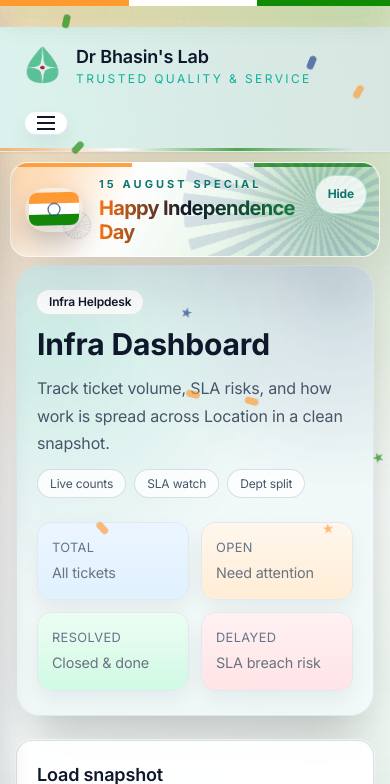
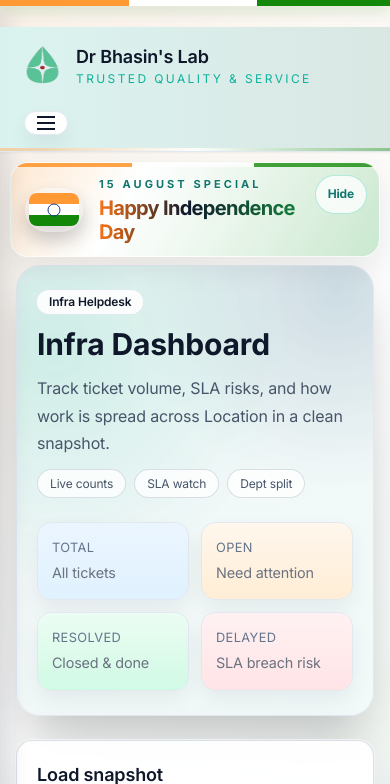
Before and after one commit to Sahil-GitH-pbpl/Hiccup-it_ticket, a Python web app: template app/templates/infra/dashboard.html in a window 390 px wide. Shown: the top 784 px of the page. Run offline with Jinja, Linux system fonts and the light colour scheme; the template is opened without the code that fills it, so the values that code supplies are empty; some libraries are stand-ins or nearby versions.

Commit message:
Optimize Independence Day theme

```diff
--- a/app/static/css/independence.css
+++ b/app/static/css/independence.css
@@ -8,17 +8,12 @@
 html.independence-theme,
 body.independence-theme {
   background:
-    radial-gradient(circle at 10% 0%, rgba(255, 153, 51, 0.24), transparent 34%),
-    radial-gradient(circle at 92% 4%, rgba(19, 136, 8, 0.2), transparent 34%),
-    linear-gradient(180deg, rgba(255, 248, 238, 0.82), rgba(255, 255, 255, 0.55) 38%, rgba(237, 252, 245, 0.78)),
+    linear-gradient(135deg, rgba(255, 153, 51, 0.1), rgba(255, 255, 255, 0.7) 42%, rgba(19, 136, 8, 0.09)),
     #f8fafc !important;
-  background-attachment: fixed;
 }
 
 body.independence-theme .relative.isolate.min-h-screen {
-  background:
-    linear-gradient(120deg, rgba(255, 153, 51, 0.08), transparent 38%, rgba(19, 136, 8, 0.08)),
-    radial-gradient(circle at 50% 8%, rgba(26, 60, 139, 0.07), transparent 26%);
+  background: transparent;
 }
 
 .independence-theme::before {
@@ -34,8 +29,7 @@ body.independence-theme .relative.isolate.min-h-screen {
     var(--india-white) 33% 66%,
     var(--india-green) 66% 100%
   );
-  box-shadow: 0 8px 30px rgba(19, 136, 8, 0.24);
-  animation: independence-top-glow 3.5s ease-in-out infinite;
+  box-shadow: 0 4px 14px rgba(19, 136, 8, 0.12);
 }
 
 .independence-theme header {
@@ -49,24 +43,13 @@ body.independence-theme .relative.isolate.min-h-screen {
 }
 
 .independence-theme header::after {
-  z-index: -1;
-}
-
-.independence-theme header::after {
   content: "";
   position: absolute;
   inset: auto -10% 0 -10%;
   height: 3px;
+  z-index: -1;
   pointer-events: none;
-  background: linear-gradient(
-    90deg,
-    transparent,
-    rgba(255, 153, 51, 0.7),
-    rgba(255, 255, 255, 0.95),
-    rgba(19, 136, 8, 0.7),
-    transparent
-  );
-  animation: independence-ribbon 6s linear infinite;
+  background: linear-gradient(90deg, rgba(255, 153, 51, 0.5), rgba(255, 255, 255, 0.9), rgba(19, 136, 8, 0.5));
 }
 
 .independence-banner {
@@ -76,14 +59,11 @@ body.independence-theme .relative.isolate.min-h-screen {
   border-radius: 28px;
   background:
     linear-gradient(120deg, rgba(255, 153, 51, 0.22), rgba(255, 255, 255, 0.82) 32%, rgba(19, 136, 8, 0.18)),
-    radial-gradient(circle at 12% 22%, rgba(255, 153, 51, 0.35), transparent 30%),
-    radial-gradient(circle at 84% 18%, rgba(19, 136, 8, 0.28), transparent 28%),
     linear-gradient(135deg, rgba(255, 255, 255, 0.96), rgba(240, 253, 250, 0.94));
   box-shadow:
-    0 24px 60px rgba(15, 23, 42, 0.12),
+    0 12px 28px rgba(15, 23, 42, 0.08),
     inset 0 1px 0 rgba(255, 255, 255, 0.8);
   overflow: hidden;
-  backdrop-filter: blur(14px);
   position: relative;
   z-index: 10;
 }
@@ -103,13 +83,7 @@ body.independence-theme .relative.isolate.min-h-screen {
 }
 
 .independence-banner::after {
-  right: -80px;
-  bottom: -110px;
-  width: 240px;
-  height: 240px;
-  border-radius: 999px;
-  background: radial-gradient(circle, rgba(26, 60, 139, 0.16), transparent 68%);
-  animation: independence-pulse 3.8s ease-in-out infinite;
+  display: none;
 }
 
 .independence-banner__inner {
@@ -121,30 +95,6 @@ body.independence-theme .relative.isolate.min-h-screen {
   min-height: 92px;
   padding: 16px 20px;
   z-index: 1;
-}
-
-.independence-banner__inner::before {
-  content: "";
-  position: absolute;
-  inset: -90px auto -90px 48%;
-  width: 260px;
-  background: repeating-conic-gradient(
-    from 0deg,
-    rgba(26, 60, 139, 0.16) 0 5deg,
-    transparent 5deg 10deg
-  );
-  border-radius: 999px;
-  opacity: 0.85;
-  animation: independence-wheel 18s linear infinite;
-}
-
-.independence-banner__shine {
-  position: absolute;
-  inset: -80px auto -80px -140px;
-  width: 160px;
-  transform: rotate(18deg);
-  background: linear-gradient(90deg, transparent, rgba(255, 255, 255, 0.78), transparent);
-  animation: independence-shine 5s ease-in-out infinite;
 }
 
 .independence-banner__copy {
@@ -170,7 +120,7 @@ body.independence-theme .relative.isolate.min-h-screen {
   inset: 2px;
   border-radius: 22px;
   background: radial-gradient(circle, rgba(255, 255, 255, 0.95), rgba(255, 255, 255, 0.2));
-  box-shadow: 0 18px 35px rgba(15, 23, 42, 0.14);
+  box-shadow: 0 8px 18px rgba(15, 23, 42, 0.1);
 }
 
 .independence-flag {
@@ -180,8 +130,6 @@ body.independence-theme .relative.isolate.min-h-screen {
   border-radius: 10px;
   overflow: hidden;
   box-shadow: 0 10px 22px rgba(15, 23, 42, 0.16);
-  transform-origin: left center;
-  animation: independence-flag-float 2.2s ease-in-out infinite;
   z-index: 2;
 }
 
@@ -199,7 +147,6 @@ body.independence-theme .relative.isolate.min-h-screen {
   background: var(--india-white);
 }
 
-.independence-chakra,
 .independence-flag span:nth-child(2)::after {
   content: "";
   position: absolute;
@@ -210,21 +157,6 @@ body.independence-theme .relative.isolate.min-h-screen {
   border: 1.7px solid var(--india-navy);
   border-radius: 999px;
   transform: translate(-50%, -50%);
-}
-
-.independence-chakra {
-  z-index: 1;
-  top: auto;
-  left: auto;
-  right: -6px;
-  bottom: -5px;
-  width: 28px;
-  height: 28px;
-  background: repeating-conic-gradient(from 0deg, rgba(26, 60, 139, 0.28) 0 4deg, transparent 4deg 15deg);
-  border: 1px solid rgba(26, 60, 139, 0.26);
-  opacity: 0.42;
-  transform: none;
-  animation: independence-wheel-soft 9s linear infinite;
 }
 
 .independence-flag span:nth-child(3) {
@@ -280,125 +212,6 @@ body.independence-theme .relative.isolate.min-h-screen {
   transform: translateY(-1px);
 }
 
-.independence-spark {
-  position: fixed;
-  top: -16px;
-  z-index: 5;
-  width: 7px;
-  height: 14px;
-  pointer-events: none;
-  border-radius: 8px;
-  opacity: 0.66;
-  animation: independence-fall var(--fall-duration, 9s) linear infinite;
-  animation-delay: var(--fall-delay, 0s);
-}
-
-.independence-spark--star {
-  width: 11px;
-  height: 11px;
-  border-radius: 2px;
-  clip-path: polygon(50% 0%, 61% 34%, 98% 35%, 68% 56%, 79% 91%, 50% 70%, 21% 91%, 32% 56%, 2% 35%, 39% 34%);
-}
-
-.independence-spark:nth-child(3n) {
-  background: var(--india-saffron);
-}
-
-.independence-spark:nth-child(3n + 1) {
-  background: var(--india-green);
-}
-
-.independence-spark:nth-child(3n + 2) {
-  background: var(--india-navy);
-}
-
-@keyframes independence-ribbon {
-  from {
-    transform: translateX(-20%);
-  }
-  to {
-    transform: translateX(20%);
-  }
-}
-
-@keyframes independence-top-glow {
-  0%,
-  100% {
-    filter: saturate(1);
-  }
-  50% {
-    filter: saturate(1.4) brightness(1.08);
-  }
-}
-
-@keyframes independence-wave {
-  0%,
-  100% {
-    transform: skewY(-2deg) scaleX(1);
-  }
-  50% {
-    transform: skewY(2deg) scaleX(0.96);
-  }
-}
-
-@keyframes independence-flag-float {
-  0%,
-  100% {
-    transform: translateY(0) skewY(-1.5deg);
-  }
-  50% {
-    transform: translateY(-2px) skewY(1.5deg);
-  }
-}
-
-@keyframes independence-wheel {
-  to {
-    transform: rotate(360deg);
-  }
-}
-
-@keyframes independence-wheel-soft {
-  to {
-    transform: rotate(360deg);
-  }
-}
-
-@keyframes independence-pulse {
-  0%,
-  100% {
-    transform: scale(0.95);
-    opacity: 0.5;
-  }
-  50% {
-    transform: scale(1.08);
-    opacity: 0.95;
-  }
-}
-
-@keyframes independence-shine {
-  0%,
-  55% {
-    transform: translateX(0) rotate(18deg);
-    opacity: 0;
-  }
-  70% {
-    opacity: 1;
-  }
-  100% {
-    transform: translateX(980px) rotate(18deg);
-    opacity: 0;
-  }
-}
-
-@keyframes independence-fall {
-  0% {
-    transform: translate3d(0, -20px, 0) rotate(0deg);
-  }
-  100% {
-    transform: translate3d(var(--fall-drift, 30px), calc(100vh + 30px), 0) rotate(220deg);
-  }
-}
-
 @media (max-width: 640px) {
   .independence-banner {
     width: calc(100% - 20px);
@@ -431,15 +244,3 @@ body.independence-theme .relative.isolate.min-h-screen {
     display: none;
   }
 }
-
-@media (prefers-reduced-motion: reduce) {
-  .independence-theme header::after,
-  .independence-banner__inner::before,
-  .independence-banner::after,
-  .independence-banner__shine,
-  .independence-chakra,
-  .independence-flag,
-  .independence-spark {
-    animation: none;
-  }
-}
--- a/app/static/js/independence.js
+++ b/app/static/js/independence.js
@@ -22,13 +22,11 @@
     banner.setAttribute("aria-label", "Independence Day theme");
     banner.innerHTML = `
       <div class="independence-banner__inner">
-        <div class="independence-banner__shine" aria-hidden="true"></div>
         <div class="independence-banner__copy">
           <div class="independence-emblem" aria-hidden="true">
             <div class="independence-flag">
               <span></span><span></span><span></span>
             </div>
-            <div class="independence-chakra"></div>
           </div>
           <div>
             <p class="independence-banner__eyebrow">15 August Special</p>
@@ -48,33 +46,11 @@
     wrapper.parentNode.insertBefore(banner, wrapper);
   }
 
-  function createSparks() {
-    if (window.matchMedia("(prefers-reduced-motion: reduce)").matches) return;
-    if (document.querySelector(".independence-spark")) return;
-
-    const fragment = document.createDocumentFragment();
-    const sparkCount = window.innerWidth < 720 ? 14 : 28;
-
-    for (let index = 0; index < sparkCount; index += 1) {
-      const spark = document.createElement("span");
-      spark.className = index % 5 === 0 ? "independence-spark independence-spark--star" : "independence-spark";
-      spark.style.left = `${Math.round(Math.random() * 100)}vw`;
-      spark.style.setProperty("--fall-duration", `${7 + Math.random() * 7}s`);
-      spark.style.setProperty("--fall-delay", `${Math.random() * 8}s`);
-      spark.style.setProperty("--fall-drift", `${Math.round((Math.random() - 0.5) * 90)}px`);
-      fragment.appendChild(spark);
-    }
-
-    document.body.appendChild(fragment);
-  }
-
   if (document.readyState === "loading") {
     document.addEventListener("DOMContentLoaded", () => {
       createBanner();
-      createSparks();
     });
   } else {
     createBanner();
-    createSparks();
   }
 })();
```
